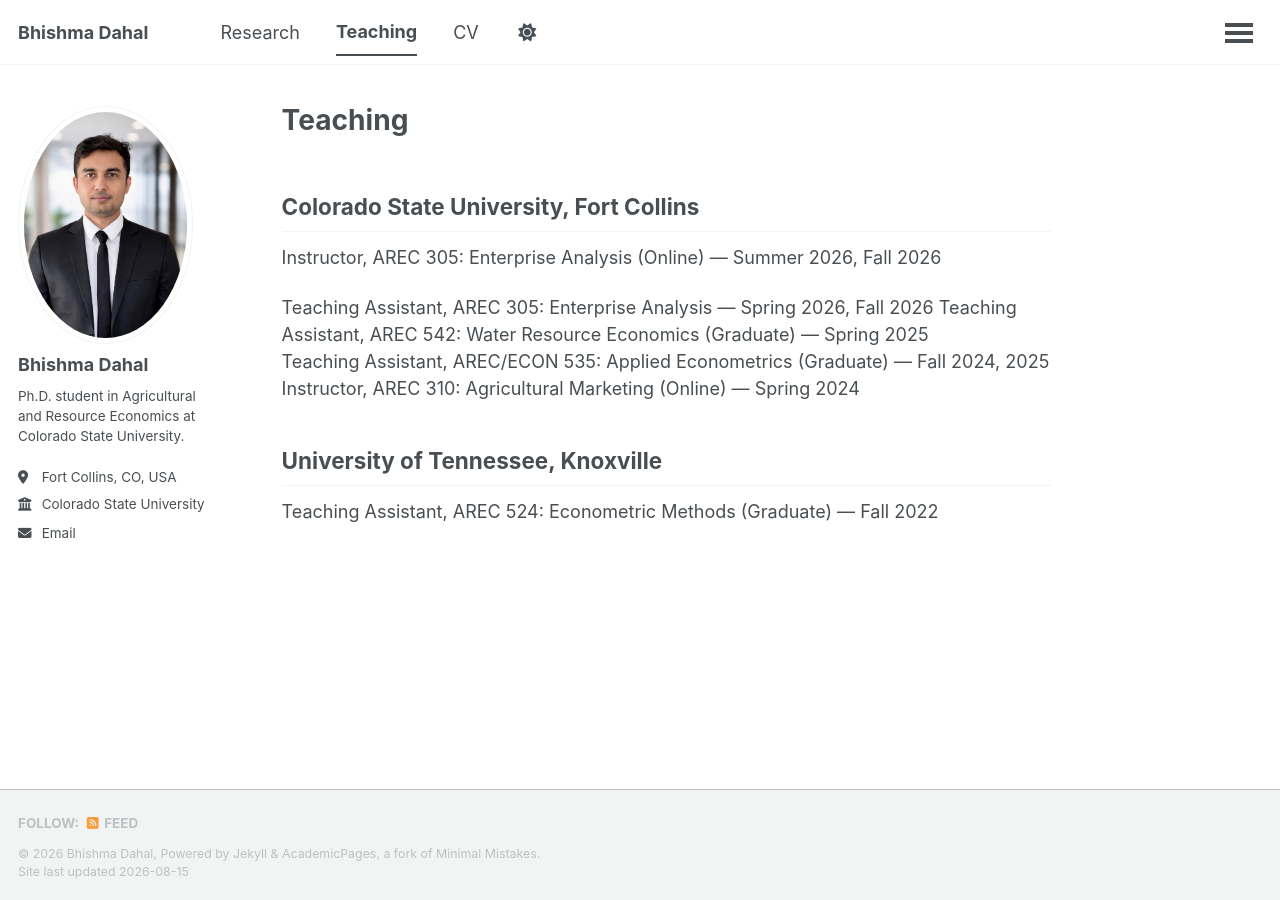
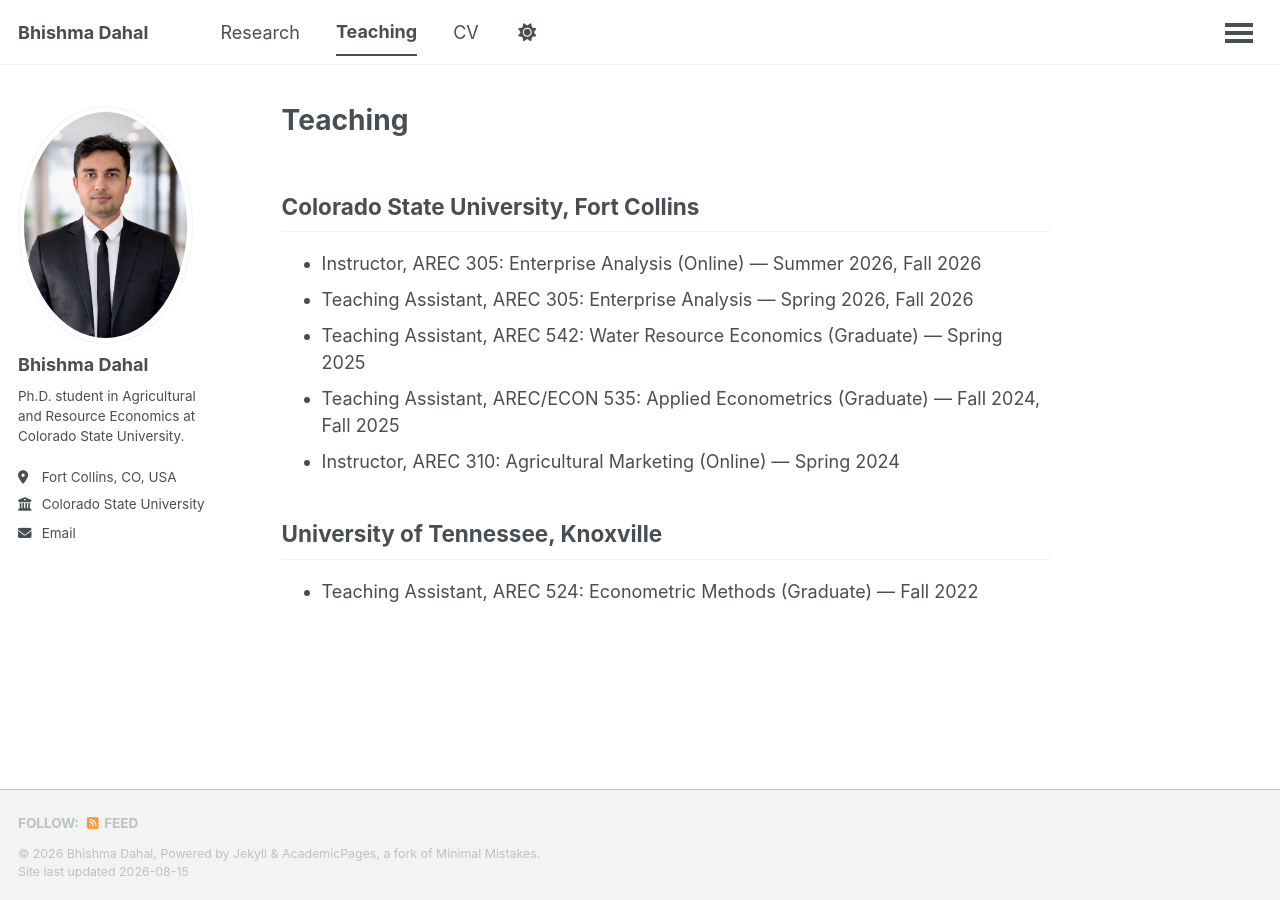
Before and after one commit to bhishmarajdahal/bhishmarajdahal.github.io, a Jekyll site: the page built from _pages/teaching.md, in a window 1280 px wide. Built offline with Jekyll 4.4.1, drawn with Linux system fonts in a browser that asks for light colours; a script that is not in the unit is left out.

Commit message:
Format teaching section for better readability

```diff
--- a/_pages/teaching.md
+++ b/_pages/teaching.md
@@ -4,15 +4,14 @@
 author_profile: true
 ---
 
-## Colorado State University, Fort Collins
+## **Colorado State University, Fort Collins**
 
-Instructor, AREC 305: Enterprise Analysis (Online) — Summer 2026, Fall 2026
+* Instructor, AREC 305: Enterprise Analysis (Online) — Summer 2026, Fall 2026
+* Teaching Assistant, AREC 305: Enterprise Analysis — Spring 2026, Fall 2026
+* Teaching Assistant, AREC 542: Water Resource Economics (Graduate) — Spring 2025
+* Teaching Assistant, AREC/ECON 535: Applied Econometrics (Graduate) — Fall 2024, Fall 2025
+* Instructor, AREC 310: Agricultural Marketing (Online) — Spring 2024
 
-Teaching Assistant, AREC 305: Enterprise Analysis — Spring 2026, Fall 2026
-Teaching Assistant, AREC 542: Water Resource Economics (Graduate) — Spring 2025
-Teaching Assistant, AREC/ECON 535: Applied Econometrics (Graduate) — Fall 2024, 2025
-Instructor, AREC 310: Agricultural Marketing (Online) — Spring 2024
+## **University of Tennessee, Knoxville**
 
-## University of Tennessee, Knoxville
-
-Teaching Assistant, AREC 524: Econometric Methods (Graduate) — Fall 2022
+* Teaching Assistant, AREC 524: Econometric Methods (Graduate) — Fall 2022
```
